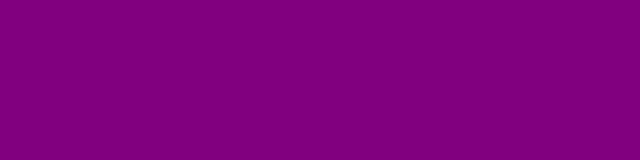
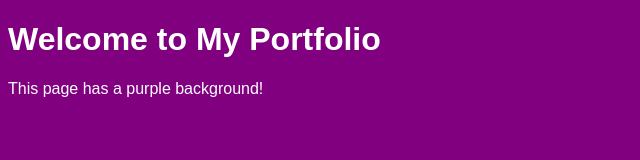
Before and after one commit to Meghana25-code/Meghana25-code.github.io, a plain HTML site: page index.html in a window 1280 px wide. Shown: the whole page, without its empty margins (0-640 px from the left). Drawn offline with Linux system fonts and the light colour scheme.

Commit message:
Update index.html

```diff
--- a/index.html
+++ b/index.html
@@ -7,7 +7,8 @@
   <link rel="stylesheet" href="style.css" />
 </head>
 <body>
-
+  <h1>Welcome to My Portfolio</h1>
+  <p>This page has a purple background!</p>
 
 
 </body>
```
